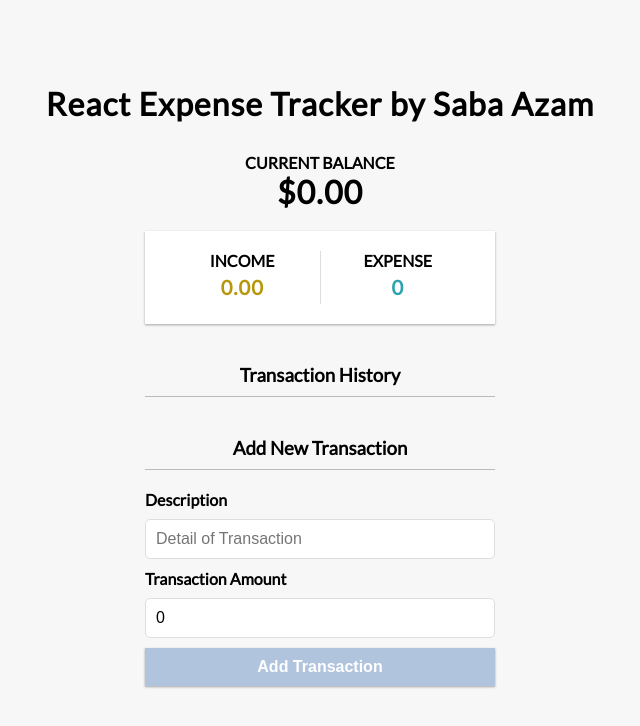
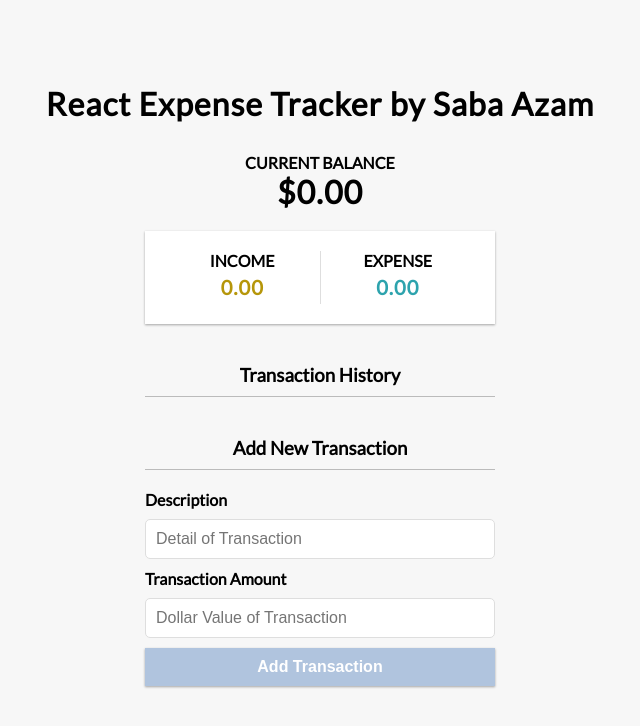
Before and after one commit to saba722/Bootcamp2020-ExpenseTracker, a React (Create React App) app: page / in a window 1280 px wide. Shown: the top 726 px of the page, without its empty margins (320-960 px from the left). Built offline with nearby package versions, Linux system fonts and the light colour scheme.

Commit message:
Updated some files

```diff
--- a/src/components/AccountSummary.js
+++ b/src/components/AccountSummary.js
@@ -13,7 +13,7 @@ export const AccountSummary = () => {
     const expense = Math.abs(transactionAmounts
         .filter(transaction => transaction < 0)
         .reduce((acc, transaction) => (acc += transaction), 0)
-        .toFixed(2));
+        ).toFixed(2);
     return(
         <div className="inc-exp-container">
             <div>
--- a/src/components/AddTransaction.js
+++ b/src/components/AddTransaction.js
@@ -4,7 +4,7 @@ import { GlobalContext } from '../context/GlobalState'
 export const AddTransaction = () => {
 
     const [description, setDescription] = useState('');
-    const [transactionAmount, setTransactionAmount] = useState(0);
+    const [transactionAmount, setTransactionAmount] = useState('');
     const {addTransaction} = useContext(GlobalContext);
 
     const onSubmit = (e) => {
@@ -31,6 +31,7 @@ export const AddTransaction = () => {
                             value={description}
                             id="description"
                             onChange={(e) => setDescription(e.target.value)}
+                            required="required"
                     />
                 </div>
                 <div className="form-control">
@@ -43,6 +44,7 @@ export const AddTransaction = () => {
                         id="transactionamount"
                         value={transactionAmount}
                         onChange={(e) => setTransactionAmount(e.target.value)}
+                        required="required"
                     />
                 </div>
                 <button className="btn">Add Transaction</button>
--- a/src/components/TransactionHistory.js
+++ b/src/components/TransactionHistory.js
@@ -4,7 +4,7 @@ import { Transaction } from './Transaction'
 
 export const TransactionHistory = () => {
     const { transactions } = useContext(GlobalContext);
-    console.log(transactions);
+    //console.log(transactions);
     return(
         <div>
             <h3>Transaction History</h3>
--- a/src/context/AppReducer.js
+++ b/src/context/AppReducer.js
@@ -3,13 +3,13 @@ export default (state, action) => {
         case 'DELETE_TRANSACTION':
             return{
                 ...state,
-                transaction: state.transactions
+                transactions: state.transactions
                 .filter(transaction => transaction.id !== action.payload)
             }
-        case 'ADD_TRANSACTIN':
+        case 'ADD_TRANSACTION':
             return{
                 ...state,
-                transaction: [action.payload, ...state.transactions]
+                transactions: [action.payload, ...state.transactions]
             }
         default:
             return state;
```
